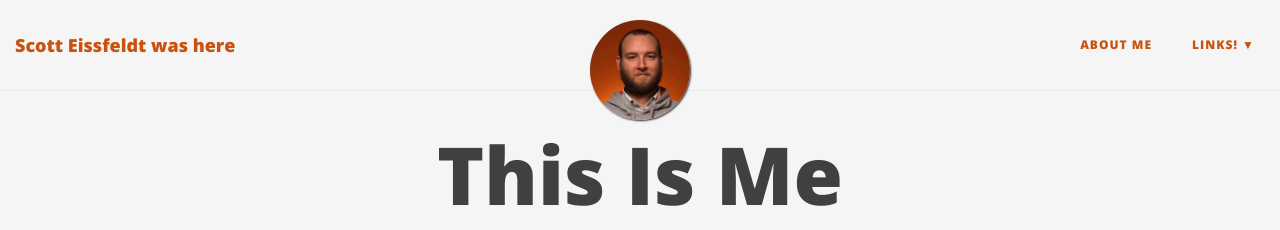
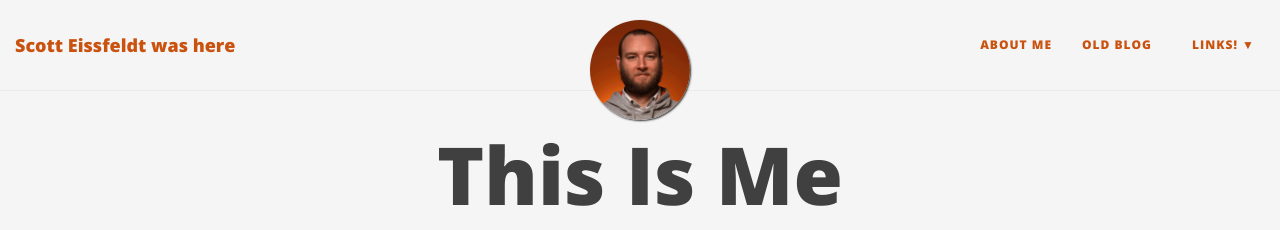
Before and after one commit to icefelt/eissfeldt_site, a Jekyll site: the page built from aboutme.md, in a window 1280 px wide. Shown: the top 230 px of the page. Built offline with Jekyll 4.4.1, drawn with Linux system fonts in a browser that asks for light colours; nearby versions of some CDN libraries.

Commit message:
add link to old blog

```diff
--- a/_config.yml
+++ b/_config.yml
@@ -24,9 +24,11 @@ description:
 # List of links in the navigation bar
 navbar-links:
   About Me: "aboutme"
+  Old Blog: "https://eissfeldt.blogspot.com/"
   Links!:
     - Something I like: "https://www.humanclock.com/"
     - I like this, too: "https://lunky.com/"
+
 
 # Image to show in the navigation bar - image must be a square (width = height)
 # Remove this parameter if you don't want an image in the navbar
```
Also changed, not shown: 7 other files.
